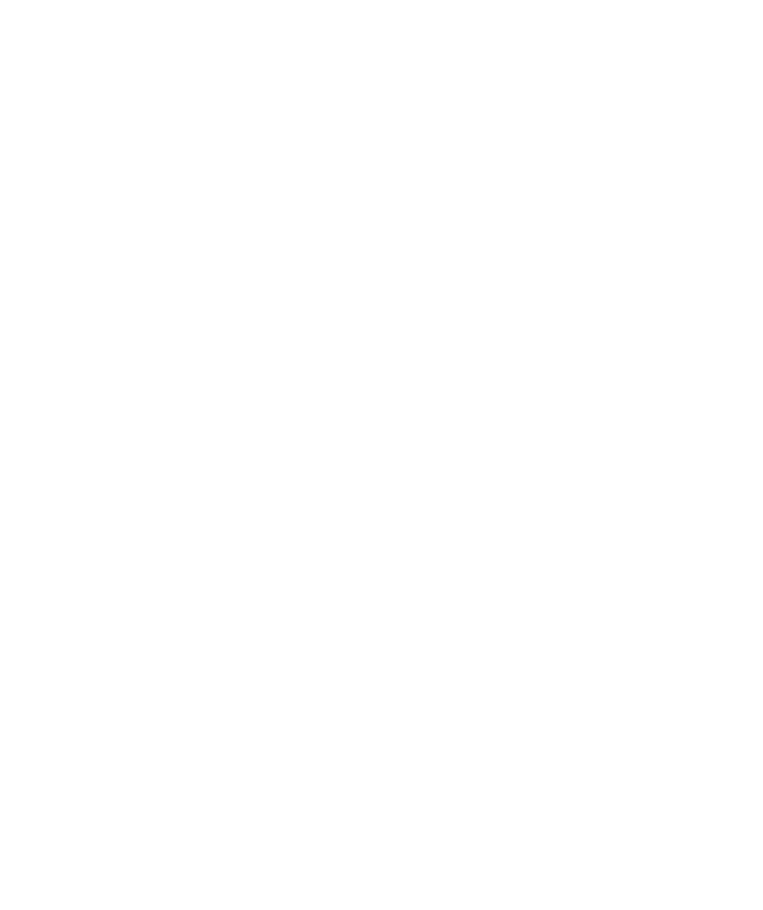
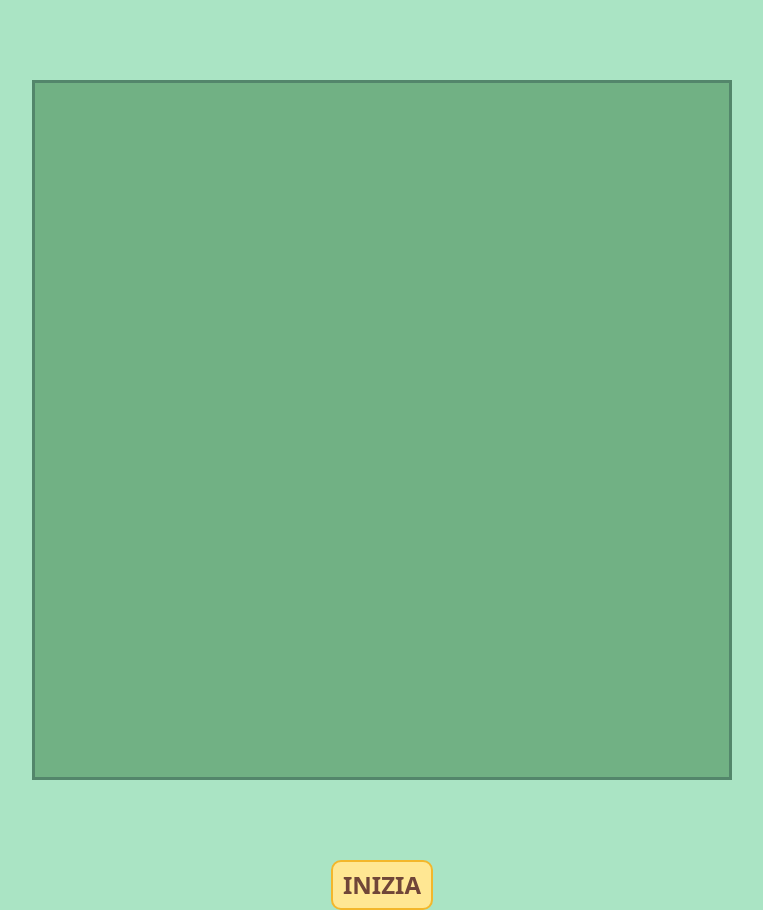
Before and after one commit to giuliabaratella/js-campominato-grid, a plain HTML site: page index.html in a window 1280 px wide. Shown: the whole page, without its empty margins (258-1021 px from the left). Before the commit the page ends 800 px from the top, so only its background shows below. Drawn offline with nearby package versions, Linux system fonts and the light colour scheme.

Commit message:
added playground container + button + css style

```diff
--- a/css/style.css
+++ b/css/style.css
@@ -0,0 +1,52 @@
+:root {
+	--color-border-square: #53866b;
+    --color-bg-square: #71b184;
+	--color-bg-main: #aae4c4;
+	--color-border-square-click: #f3b72b;
+	--color-inner-square-click: #ffe793;
+	--color-text: #704638;
+}
+
+body {
+    background-color: var(--color-bg-main);
+}
+#button {
+    border-radius: 10px;
+    padding: 5px 10px;
+    border:2px solid var(--color-border-square-click);
+    background-color: var(--color-inner-square-click);
+    color: var(--color-text);
+    font-size: 1.5em;
+    font-weight: bold;
+    margin: 0 auto;
+    transition: all 0.1s;
+}
+#button:active {
+    transform: scale(0.95);
+    background-color: var(--color-border-square-click);
+}
+#playground {
+    margin: 80px auto;
+    width: 700px;
+    height: 700px;
+    border: 3px solid var(--color-border-square);
+    background-color: var(--color-bg-square);
+
+}
+
+.square {
+    width: calc(100% / 10);
+    height: calc(100% / 10);
+    display: flex;
+    justify-content: center;
+    align-items: center;
+    color: var(--color-text);
+    border: 3px solid var(--color-border-square);
+    font-size: 1.6em;
+}
+
+.active {
+    background-color: var(--color-inner-square-click);
+    border: 3px solid var(--color-border-square-click);
+    color: var(--color-border-square);
+}
--- a/index.html
+++ b/index.html
@@ -8,6 +8,13 @@
     <link rel="stylesheet" href="css/style.css">
 </head>
 <body>
+    <main class="d-flex flex-column">
+        <div id="playground" class="d-flex flex-wrap">
+            <!-- <div class="square">1</div> -->
+        </div>
+
+        <button id="button" class="text-uppercase">Inizia</button>
+    </main>
 
     <script src="js/script.js"></script>
 </body>
```
